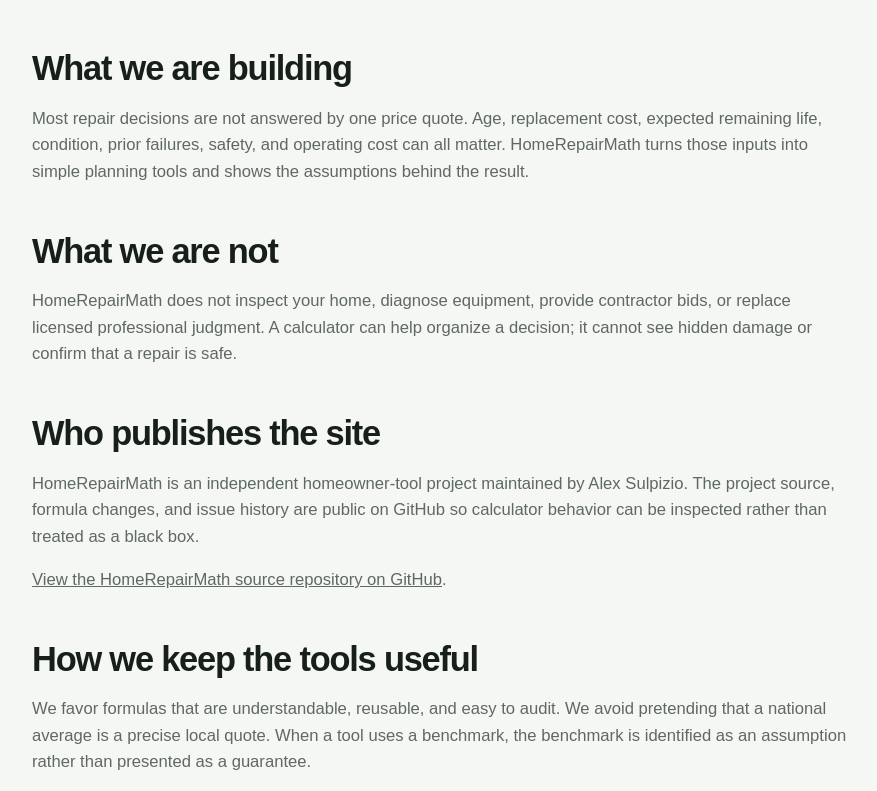
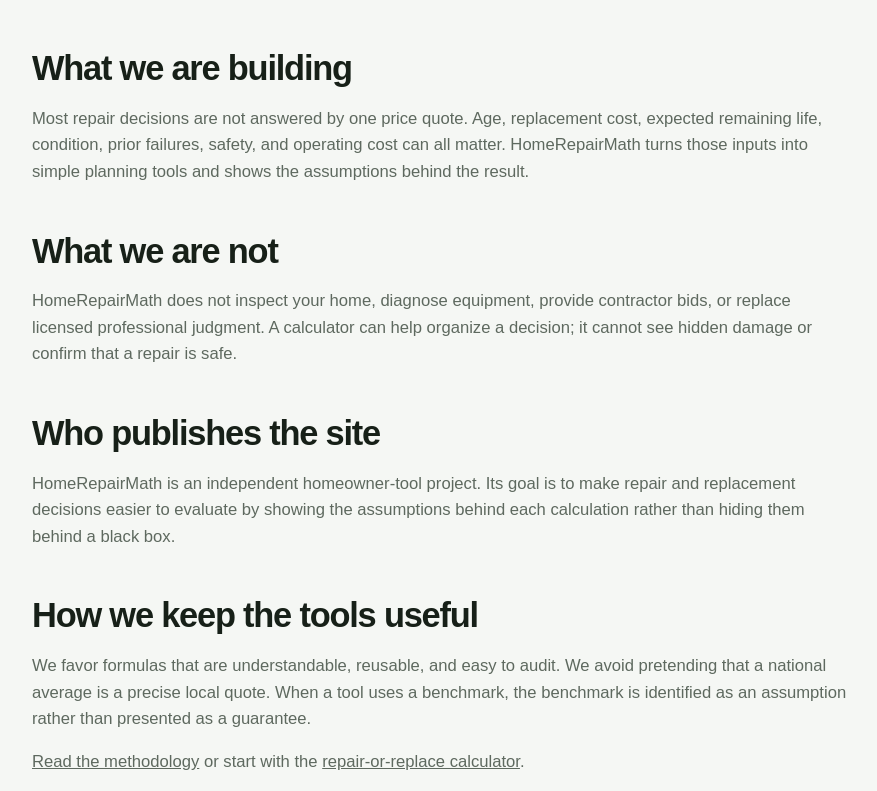
Before and after one commit to alexsulpizio-stack/HomeRepairMath, a Next.js app: page /about in a window 1280 px wide. Shown: the part 393-1184 px from the top of the page, without its empty margins (198-1075 px from the left). Built offline with nearby package versions, Linux system fonts and the light colour scheme; no server answers.

Commit message:
Remove owner identity from About page

```diff
--- a/app/about/page.tsx
+++ b/app/about/page.tsx
@@ -21,8 +21,7 @@
       <p>HomeRepairMath does not inspect your home, diagnose equipment, provide contractor bids, or replace licensed professional judgment. A calculator can help organize a decision; it cannot see hidden damage or confirm that a repair is safe.</p>
 
       <h2>Who publishes the site</h2>
-      <p>HomeRepairMath is an independent homeowner-tool project maintained by Alex Sulpizio. The project source, formula changes, and issue history are public on GitHub so calculator behavior can be inspected rather than treated as a black box.</p>
-      <p><a href="https://github.com/alexsulpizio-stack/HomeRepairMath">View the HomeRepairMath source repository on GitHub</a>.</p>
+      <p>HomeRepairMath is an independent homeowner-tool project. Its goal is to make repair and replacement decisions easier to evaluate by showing the assumptions behind each calculation rather than hiding them behind a black box.</p>
 
       <h2>How we keep the tools useful</h2>
       <p>We favor formulas that are understandable, reusable, and easy to audit. We avoid pretending that a national average is a precise local quote. When a tool uses a benchmark, the benchmark is identified as an assumption rather than presented as a guarantee.</p>
```
